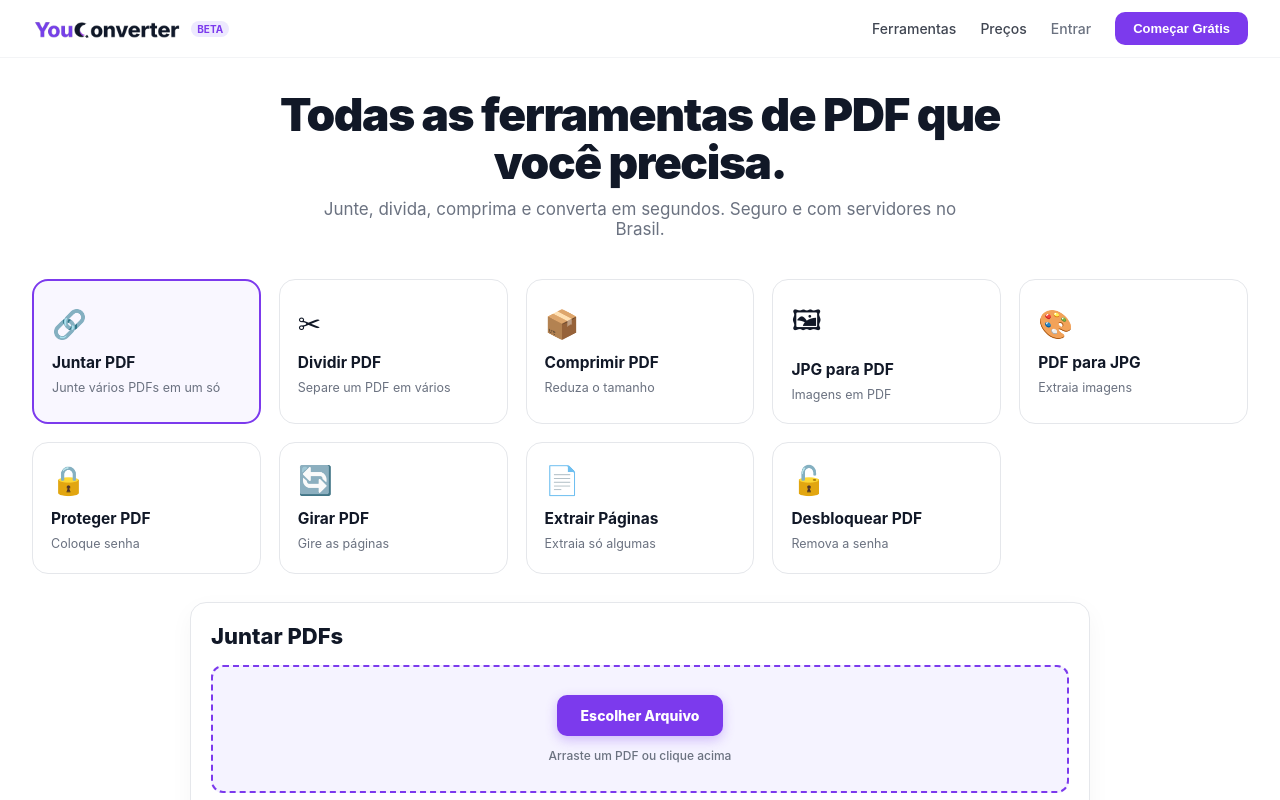
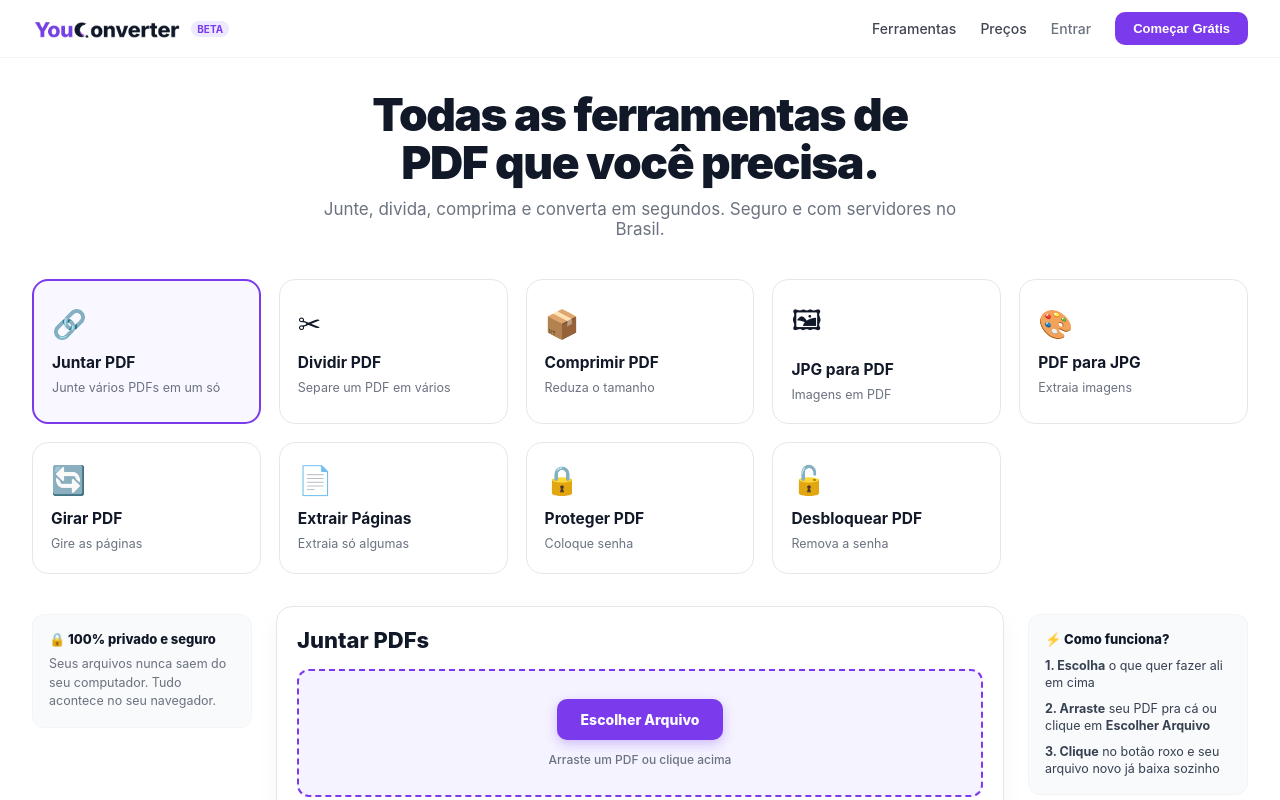
Before and after one commit to leofonsecadasilveira-boop/youconverter, a React (Vite) app in the folder frontend/: page / in a window 1280 px wide. Shown: the top 800 px of the page. Built offline with nearby package versions, Linux system fonts and the light colour scheme.

Commit message:
feat: Opção B cards + instruções laterais desktop

```diff
--- a/frontend/src/App.jsx
+++ b/frontend/src/App.jsx
@@ -10,16 +10,17 @@ import ExtractTool from './components/ExtractPagesTool'
 import UnlockTool from './components/UnlockPdfTool'
 import Logo from './components/Logo'
 
+// OPÇÃO B: Girar vira primeiro da linha de baixo, Extrair e Proteger trocam
 const TOOLS = [
-  { id: 'merge', name: 'Juntar PDF', desc: 'Junte vários PDFs em um só', icon: '🔗', active: true },
-  { id: 'split', name: 'Dividir PDF', desc: 'Separe um PDF em vários', icon: '✂', active: true },
-  { id: 'compress', name: 'Comprimir PDF', desc: 'Reduza o tamanho', icon: '📦', active: true },
-  { id: 'jpg2pdf', name: 'JPG para PDF', desc: 'Imagens em PDF', icon: '🖼', active: true },
-  { id: 'pdf2jpg', name: 'PDF para JPG', desc: 'Extraia imagens', icon: '🎨', active: true },
-  { id: 'protect', name: 'Proteger PDF', desc: 'Coloque senha', icon: '🔒', active: true },
-  { id: 'rotate', name: 'Girar PDF', desc: 'Gire as páginas', icon: '🔄', active: true },
-  { id: 'extract', name: 'Extrair Páginas', desc: 'Extraia só algumas', icon: '📄', active: true },
-  { id: 'unlock', name: 'Desbloquear PDF', desc: 'Remova a senha', icon: '🔓', active: true },
+  { id: 'merge', name: 'Juntar PDF', desc: 'Junte vários PDFs em um só', icon: '🔗' },
+  { id: 'split', name: 'Dividir PDF', desc: 'Separe um PDF em vários', icon: '✂' },
+  { id: 'compress', name: 'Comprimir PDF', desc: 'Reduza o tamanho', icon: '📦' },
+  { id: 'jpg2pdf', name: 'JPG para PDF', desc: 'Imagens em PDF', icon: '🖼' },
+  { id: 'pdf2jpg', name: 'PDF para JPG', desc: 'Extraia imagens', icon: '🎨' },
+  { id: 'rotate', name: 'Girar PDF', desc: 'Gire as páginas', icon: '🔄' },
+  { id: 'extract', name: 'Extrair Páginas', desc: 'Extraia só algumas', icon: '📄' },
+  { id: 'protect', name: 'Proteger PDF', desc: 'Coloque senha', icon: '🔒' },
+  { id: 'unlock', name: 'Desbloquear PDF', desc: 'Remova a senha', icon: '🔓' },
 ]
 
 export default function App() {
@@ -65,7 +66,7 @@ export default function App() {
 
       <div style={{flex:1, display:'flex', flexDirection:'column', maxWidth:'1400px', margin:'0 auto', width:'100%', padding:'0 32px'}}>
         <div style={{textAlign:'center', paddingTop:'32px', paddingBottom:'16px'}}>
-          <h1 style={{fontSize:'clamp(32px, 4vw, 46px)', fontWeight:'900', letterSpacing:'-1.4px', lineHeight:'1.05', maxWidth:'800px', margin:'0 auto'}}>
+          <h1 style={{fontSize:'clamp(32px, 4vw, 46px)', fontWeight:'900', letterSpacing:'-1.4px', lineHeight:'1.05', maxWidth:'680px', margin:'0 auto', textWrap:'balance'}}>
             Todas as ferramentas de PDF que você precisa.
           </h1>
           <p style={{color: isDark? '#a1a1aa' : '#6b7280', fontSize:'17px', marginTop:'12px', maxWidth:'650px', margin:'12px auto 0'}}>
@@ -101,16 +102,45 @@ export default function App() {
           ))}
         </div>
 
-        <div style={{maxWidth:'900px', width:'100%', margin:'28px auto 0'}}>
-          <div style={{background: isDark? '#1f1f1f' : 'white', border: isDark? '1px solid #27272a' : '1px solid #e5e7eb', borderRadius:'16px', padding:'20px', boxShadow: isDark? '0 8px 24px rgba(0,0,0,0.3)' : '0 8px 24px rgba(0,0,0,0.04)'}}>
-            {renderTool()}
+        {/* ÁREA COM INSTRUÇÕES LATERAIS - SÓ DESKTOP */}
+        <div className="action-area-wrapper" style={{display:'grid', gridTemplateColumns:'220px 1fr 220px', gap:'24px', marginTop:'32px', alignItems:'start'}}>
+
+          {/* ESQUERDA */}
+          <div className="side-info" style={{paddingTop:'8px'}}>
+            <div style={{background: isDark? '#1a1a1a' : '#f9fafb', border: isDark? '1px solid #27272a' : '1px solid #f3f4f6', borderRadius:'12px', padding:'16px'}}>
+              <div style={{fontSize:'13px', fontWeight:'800', marginBottom:'8px'}}>🔒 100% privado e seguro</div>
+              <div style={{fontSize:'12.5px', color: isDark? '#a1a1aa' : '#6b7280', lineHeight:'1.5'}}>
+                Seus arquivos nunca saem do seu computador. Tudo acontece no seu navegador.
+              </div>
+            </div>
           </div>
-          <div style={{marginTop:'12px', background: isDark? '#1a1a1a' : '#f9fafb', border: isDark? '1px solid #27272a' : '1px solid #f3f4f6', borderRadius:'10px', padding:'10px 16px', display:'flex', justifyContent:'space-between', alignItems:'center', fontSize:'12px', flexWrap:'wrap', gap:'6px', color: isDark? '#a1a1aa' : '#111'}}>
-            <span>🆓 <b>Grátis:</b> 9 ferramentas • 100% no seu PC</span>
-            <span style={{color:'#a78bfa', fontWeight:'700', cursor:'pointer'}}>Desbloqueie ilimitado por R$19,90/mês →</span>
+
+          {/* CENTRO - FERRAMENTA */}
+          <div>
+            <div style={{background: isDark? '#1f1f1f' : 'white', border: isDark? '1px solid #27272a' : '1px solid #e5e7eb', borderRadius:'16px', padding:'20px', boxShadow: isDark? '0 8px 24px rgba(0,0,0,0.3)' : '0 8px 24px rgba(0,0,0,0.04)'}}>
+              {renderTool()}
+            </div>
+            <div style={{marginTop:'12px', background: isDark? '#1a1a1a' : '#f9fafb', border: isDark? '1px solid #27272a' : '1px solid #f3f4f6', borderRadius:'10px', padding:'10px 16px', display:'flex', justifyContent:'space-between', alignItems:'center', fontSize:'12px', flexWrap:'wrap', gap:'6px', color: isDark? '#a1a1aa' : '#111'}}>
+              <span>🆓 <b>Grátis:</b> 9 ferramentas • 100% no seu PC</span>
+              <span style={{color:'#a78bfa', fontWeight:'700', cursor:'pointer'}}>Desbloqueie ilimitado por R$19,90/mês →</span>
+            </div>
           </div>
+
+          {/* DIREITA */}
+          <div className="side-info" style={{paddingTop:'8px'}}>
+            <div style={{background: isDark? '#1a1a1a' : '#f9fafb', border: isDark? '1px solid #27272a' : '1px solid #f3f4f6', borderRadius:'12px', padding:'16px'}}>
+              <div style={{fontSize:'13px', fontWeight:'800', marginBottom:'10px'}}>⚡ Como funciona?</div>
+              <div style={{display:'flex', flexDirection:'column', gap:'8px', fontSize:'12.5px', color: isDark? '#d4d4d8' : '#374151', lineHeight:'1.4'}}>
+                <div><b>1. Escolha</b> o que quer fazer ali em cima</div>
+                <div><b>2. Arraste</b> seu PDF pra cá ou clique em <b>Escolher Arquivo</b></div>
+                <div><b>3. Clique</b> no botão roxo e seu arquivo novo já baixa sozinho</div>
+              </div>
+            </div>
+          </div>
+
         </div>
-        <div style={{flex:1, minHeight:'20px'}}></div>
+
+        <div style={{flex:1, minHeight:'24px'}}></div>
       </div>
 
       <footer style={{borderTop: isDark? '1px solid #27272a' : '1px solid #f3f4f6', padding:'16px 24px', textAlign:'center', fontSize:'12px', color: isDark? '#52525b' : '#9ca3af'}}>
@@ -119,13 +149,12 @@ export default function App() {
 
       <style>{`
        .tool-card:hover { transform: translateY(-2px); box-shadow: 0 6px 18px rgba(124,58,237,0.12); }
+        @media (max-width: 1024px) {
+         .action-area-wrapper { grid-template-columns: 1fr !important; }
+         .side-info { display: none !important; }
+        }
         @media (max-width: 768px) {
          .hide-mobile { display: none!important; }
-         div[style*="max-width: 1400px"] { padding-left: 24px !important; padding-right: 24px !important; }
-        }
-        /* Garante que no desktop os cards não fiquem pequenos */
-        @media (min-width: 1024px) {
-          div[style*="minmax(210px"] { gap: 18px !important; }
         }
       `}</style>
     </div>
```
